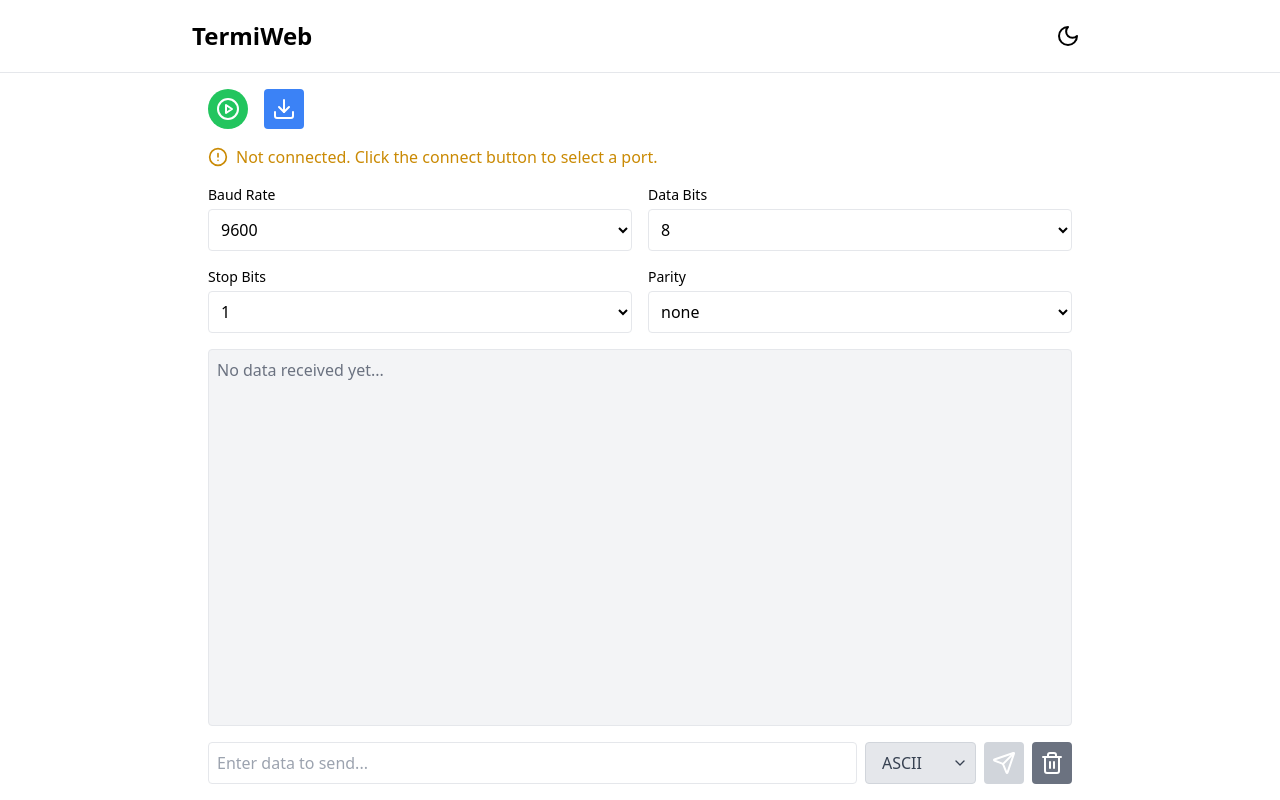
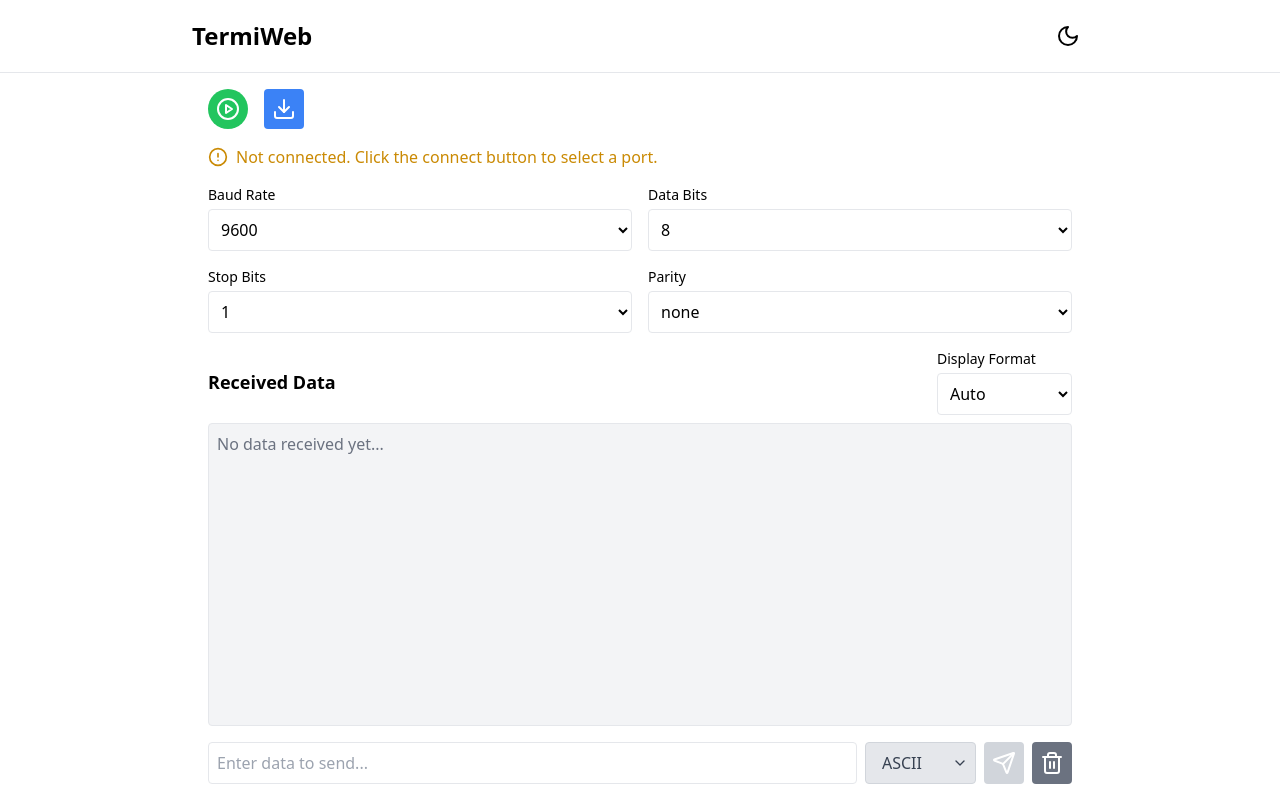
Before and after one commit to baturyilmaz/uartterminal.com, a React (Vite) app: page / in a window 1280 px wide. Built offline with nearby package versions, Linux system fonts and the light colour scheme.

Commit message:
add log format

```diff
--- a/src/App.tsx
+++ b/src/App.tsx
@@ -61,6 +61,7 @@ const App = () => {
     parity: 'none'
   });
   const [sendFormat, setSendFormat] = useState('ascii');
+  const [displayFormat, setDisplayFormat] = useState('auto');
 
   const outputRef = useRef(null);
   const bufferRef = useRef('');
@@ -212,19 +213,44 @@ const App = () => {
     URL.revokeObjectURL(url);
   };
 
-  const formatSentData = (text, format) => {
+  const formatReceivedData = (data, format) => {
     switch (format) {
+      case 'hex':
+        return data.split('').map(char => char.charCodeAt(0).toString(16).padStart(2, '0')).join(' ');
+      case 'decimal':
+        return data.split('').map(char => char.charCodeAt(0)).join(' ');
+      case 'binary':
+        return data.split('').map(char => char.charCodeAt(0).toString(2).padStart(8, '0')).join(' ');
       case 'ascii':
-        return text;
-      case 'hex':
-        return text.split(' ').map(byte => String.fromCharCode(parseInt(byte, 16))).join('');
-      case 'binary':
-        return text.split(' ').map(byte => String.fromCharCode(parseInt(byte, 2))).join('');
-      case 'decimal':
-        return text.split(' ').map(byte => String.fromCharCode(parseInt(byte, 10))).join('');
       default:
-        return text;
+        return data;
     }
+  };
+
+  const renderReceivedData = (item) => {
+    let formattedText;
+    if (displayFormat === 'auto') {
+      formattedText = item.text;
+    } else {
+      formattedText = formatReceivedData(item.text, displayFormat);
+    }
+
+    return (
+      <div key={item.timestamp.getTime()} className={`mb-1 flex items-center justify-between ${item.type === 'sent' ? 'text-blue-600 dark:text-blue-400' : 'text-green-600 dark:text-green-400'}`}>
+        <div>
+          <span className="text-xs text-gray-500 dark:text-gray-400 mr-2">{formatTimestamp(item.timestamp)}</span>
+          <span className="font-bold mr-2">{item.type === 'sent' ? 'TX:' : 'RX:'}</span>
+          <span className="font-mono">{formattedText}</span>
+        </div>
+        <button
+          onClick={() => copyToClipboard(formattedText)}
+          className="p-1 rounded bg-gray-300 hover:bg-gray-400 dark:bg-gray-700 dark:hover:bg-gray-600"
+          title="Copy"
+        >
+          <Copy size={16} />
+        </button>
+      </div>
+    );
   };
 
   return (
@@ -298,26 +324,27 @@ const App = () => {
           </div>
         </div>
 
+        <div className="flex justify-between items-center mb-2">
+          <h2 className="text-lg font-semibold">Received Data</h2>
+          <Select
+            label="Display Format"
+            value={displayFormat}
+            onChange={setDisplayFormat}
+            options={[
+              { value: 'auto', label: 'Auto' },
+              { value: 'ascii', label: 'ASCII' },
+              { value: 'hex', label: 'Hexadecimal' },
+              { value: 'decimal', label: 'Decimal' },
+              { value: 'binary', label: 'Binary' }
+            ]}
+          />
+        </div>
+
         <div ref={outputRef} className="flex-grow overflow-y-auto border rounded p-2 bg-gray-100 dark:bg-gray-800 mb-4">
           {receivedData.length === 0 ? (
             <p className="text-gray-500 dark:text-gray-400">No data received yet...</p>
           ) : (
-            receivedData.map((item, index) => (
-              <div key={index} className={`mb-1 flex items-center justify-between ${item.type === 'sent' ? 'text-blue-600 dark:text-blue-400' : 'text-green-600 dark:text-green-400'}`}>
-                <div>
-                  <span className="text-xs text-gray-500 dark:text-gray-400 mr-2">{formatTimestamp(item.timestamp)}</span>
-                  <span className="font-bold mr-2">{item.type === 'sent' ? 'TX:' : 'RX:'}</span>
-                  <span className="font-mono">{item.type === 'sent' ? `${item.text}` : item.text}</span>
-                </div>
-                <button
-                  onClick={() => copyToClipboard(item.text)}
-                  className="p-1 rounded bg-gray-300 hover:bg-gray-400 dark:bg-gray-700 dark:hover:bg-gray-600"
-                  title="Copy"
-                >
-                  <Copy size={16} />
-                </button>
-              </div>
-            ))
+            receivedData.map(renderReceivedData)
           )}
         </div>
 
```
Lines whose indentation alone changed are shown as unchanged.
